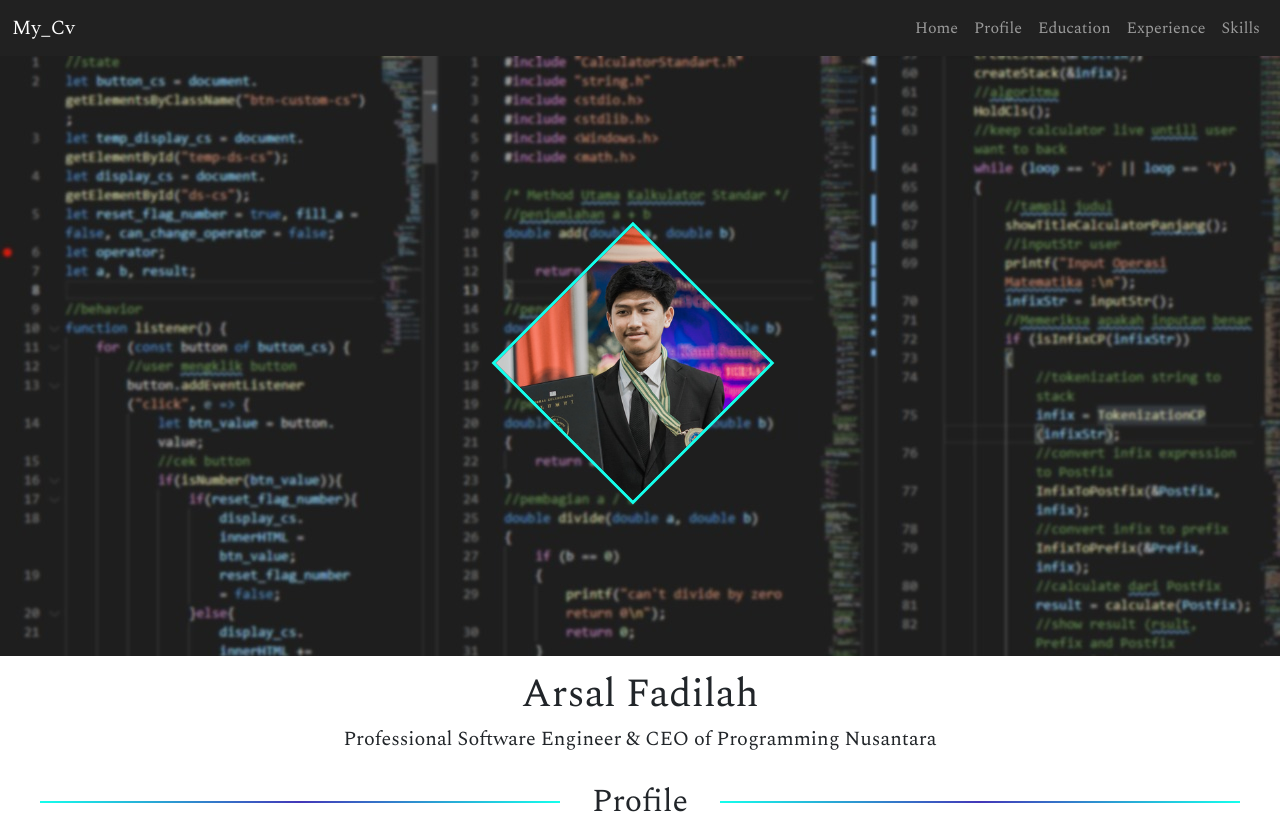
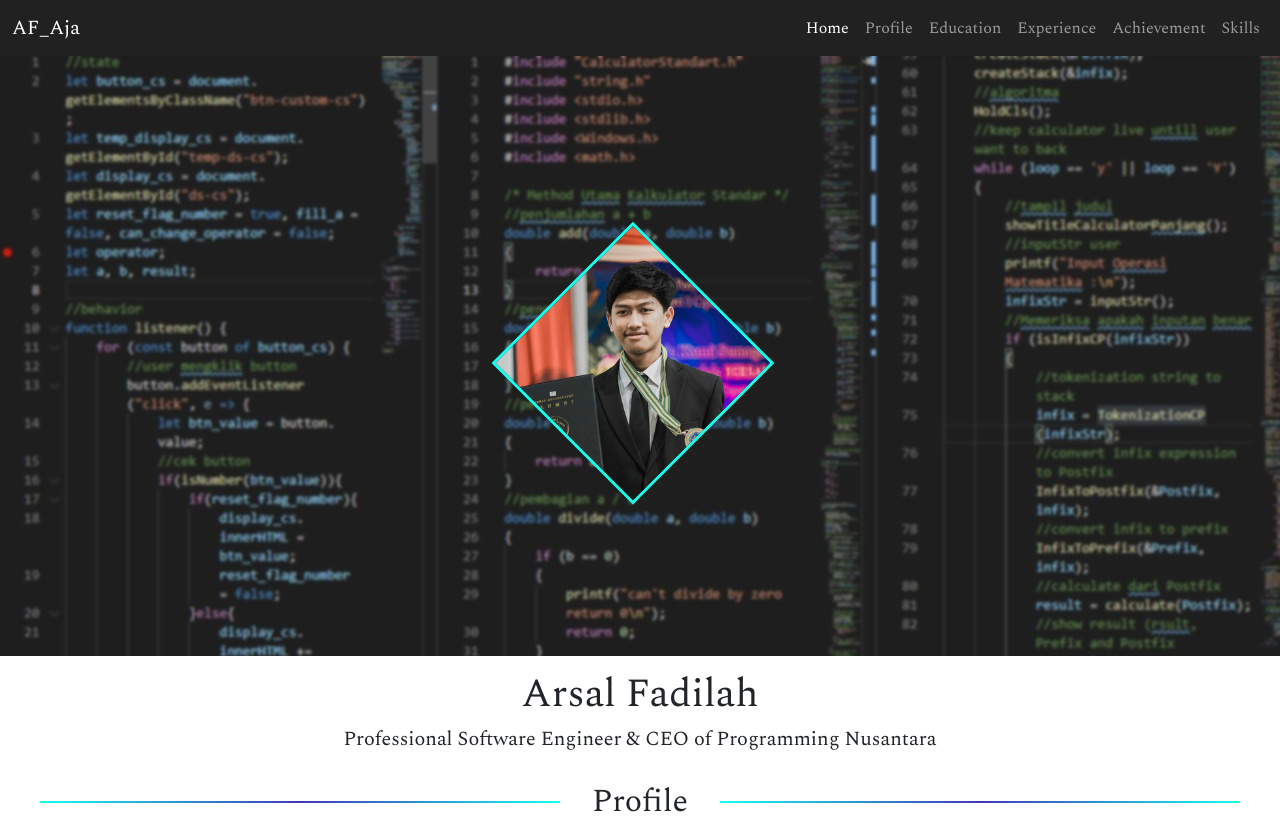
Before and after one commit to arsalf/arsalf.github.io, a plain HTML site: page index.html in a window 1280 px wide. Shown: the top 824 px of the page. Drawn offline with nearby package versions, Linux system fonts and the light colour scheme.

Commit message:
begitulah untuk hari ini

```diff
--- a/assets/javascript/script.js
+++ b/assets/javascript/script.js
@@ -1,5 +1,13 @@
 /* ============= Responsive ==============*/
 let nav = document.getElementById("navigasi");
+let profile = document.getElementById("profile");
+let edu = document.getElementById("edu");
+let skill = document.getElementById("skills");
+let groupy = document.getElementsByClassName("groupy");
+let home_nav = document.getElementById("home_nav");
+let profile_nav = document.getElementById("profile_nav");
+let skill_nav = document.getElementById("skill_navbar");
+console.log(profile.offsetTop);
 window.onscroll = function() {
     var distanceScrolled = document.documentElement.scrollTop;
     if (distanceScrolled <= 75) {
@@ -7,6 +15,31 @@ window.onscroll = function() {
     } else {
         nav.style.backgroundColor = "#212121bb";
     }
+    if (distanceScrolled <= profile.offsetTop - 200) {
+        home_nav.classList.add("active");
+        skill_nav.classList.remove("active");
+        profile_nav.classList.remove("active");
+    } else if (distanceScrolled <= profile.offsetTop + 200) {
+        home_nav.classList.remove("active");
+        skill_nav.classList.remove("active");
+        profile_nav.classList.add("active");
+        for (let i = 0; i < groupy.length; i++) {
+            groupy[i].classList.remove("active");
+        }
+    } else if (distanceScrolled <= edu.offsetTop + 300) {
+        profile_nav.classList.remove("active");
+        skill_nav.classList.remove("active");
+        for (let i = 0; i < groupy.length; i++) {
+            groupy[i].classList.add("active");
+        }
+    } else if (distanceScrolled <= skill.offsetTop) {
+        for (let i = 0; i < groupy.length; i++) {
+            groupy[i].classList.remove("active");
+        }
+        home_nav.classList.remove("active");
+        skill_nav.classList.add("active");
+    }
+
 }
 
 function myFunction(x) {
--- a/index.html
+++ b/index.html
@@ -26,31 +26,36 @@
     <link rel="icon" type="image/ico" href="./assets/logo_icon.ico">
     </link>
 
+    <title>CV Arsal Fadilah</title>
+
 </head>
 
 <body>
     <nav id="navigasi" class="navbar sticky-top navbar-expand-lg navbar-dark ">
         <div class="container-fluid">
-            <a class="navbar-brand" href="#">My_Cv</a>
+            <a class="navbar-brand" href="#">AF_Aja</a>
             <button class="navbar-toggler" type="button" data-bs-toggle="collapse" data-bs-target="#navbarSupportedContent" aria-controls="navbarSupportedContent" aria-expanded="false" aria-label="Toggle navigation">
                 <span class="navbar-toggler-icon"></span>
             </button>
             <div class="collapse navbar-collapse" id="navbarSupportedContent">
                 <ul class="navbar-nav ms-auto mb-2 mb-lg-0">
                     <li class="nav-item">
-                        <a class="nav-link" aria-current="page" href="#">Home</a>
+                        <a id="home_nav" class="nav-link active" aria-current="page" href="#">Home</a>
                     </li>
                     <li class="nav-item">
-                        <a class="nav-link" href="#profile">Profile</a>
+                        <a id="profile_nav" class="nav-link" href="#profile">Profile</a>
                     </li>
                     <li class="nav-item">
-                        <a class="nav-link" href="#edu">Education</a>
+                        <a class="nav-link groupy" href="#edu">Education</a>
                     </li>
                     <li class="nav-item">
-                        <a class="nav-link" href="#exp">Experience</a>
+                        <a class="nav-link  groupy" href="#exp">Experience</a>
                     </li>
                     <li class="nav-item">
-                        <a class="nav-link" href="#skills">Skills</a>
+                        <a class="nav-link groupy" href="#exp">Achievement</a>
+                    </li>
+                    <li class="nav-item">
+                        <a id="skill_navbar" class="nav-link" href="#skills">Skills</a>
                     </li>
                     <!-- <li class="nav-item dropdown">
                         <a class="nav-link dropdown-toggle" href="#" id="navbarDropdown" role="button" data-bs-toggle="dropdown" aria-expanded="false">
@@ -203,7 +208,7 @@
                                 </div>
                                 <div class="col-sm-8">
                                     <h5><b>CEO</b></h5>
-                                    <p>of Programming Nusantara Technology</p>
+                                    <p>of Programming Nusantara</p>
                                 </div>
                             </div>
                         </li>
```
